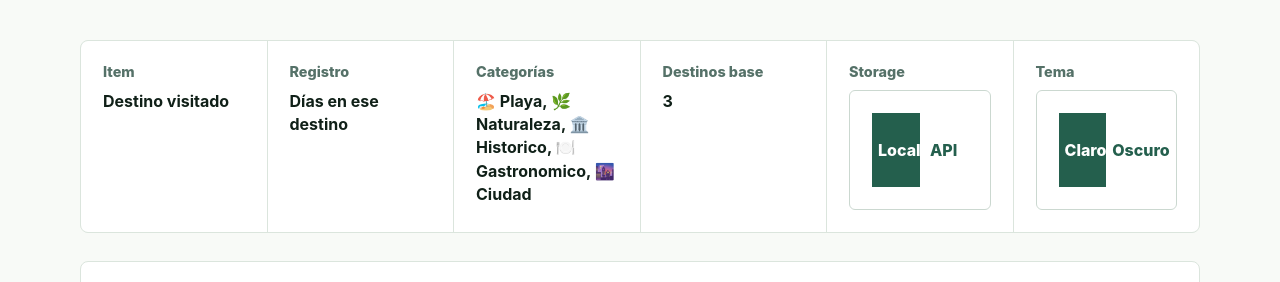
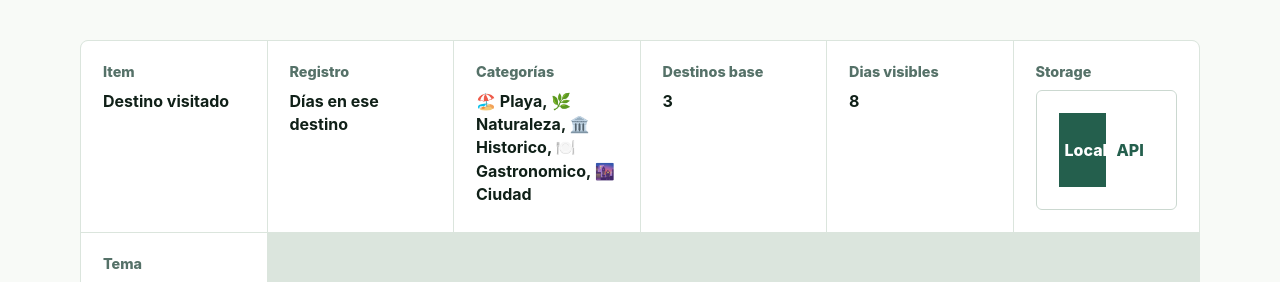
Before and after one commit to Alejand5672/Proyecto2_web, a React (Vite) app in the folder frontend/: page / in a window 1280 px wide. Shown: the part 320-602 px from the top of the page. Built offline with nearby package versions, Linux system fonts and the light colour scheme; no server answers.

Commit message:
agregando hook de dominio de resumen de viajes

```diff
--- a/frontend/src/App.jsx
+++ b/frontend/src/App.jsx
@@ -1,7 +1,6 @@
 import {
   useCallback,
   useEffect,
-  useMemo,
   useReducer,
   useRef,
   useState,
@@ -13,6 +12,7 @@ import { useStorage } from './context/storageContext'
 import { useTheme } from './context/themeContext'
 import { useAtajoTeclado } from './hooks/useAtajoTeclado'
 import { useFetch } from './hooks/useFetch'
+import { useResumenViajes } from './hooks/useResumenViajes'
 import {
   destinosInitialState,
   destinosReducer,
@@ -20,8 +20,6 @@ import {
 import { API_BASE_URL } from './services/destinosApi'
 import { CATEGORIAS, obtenerEtiquetaCategoria } from './utils/categorias'
 import './App.css'
-
-const MS_POR_DIA = 24 * 60 * 60 * 1000
 
 function crearActividadDestino(tipo, destino) {
   return {
@@ -31,10 +29,6 @@ function crearActividadDestino(tipo, destino) {
     destinoNombre: destino.nombre,
     fecha: new Date().toISOString(),
   }
-}
-
-function normalizarTexto(texto) {
-  return texto.toLowerCase().trim()
 }
 
 function App() {
@@ -50,6 +44,13 @@ function App() {
     destinosInitialState,
   )
   const { destinos } = destinosState
+  const {
+    actividadPorDia,
+    destinosFiltrados,
+    destinosPorCategoria,
+    diasPorCategoria,
+    totalDiasFiltrados,
+  } = useResumenViajes(destinosState)
   const [destinoEditando, setDestinoEditando] = useState(null)
   const [cargandoDestinos, setCargandoDestinos] = useState(true)
   const [errorDatos, setErrorDatos] = useState('')
@@ -91,92 +92,6 @@ function App() {
       componenteActivo = false
     }
   }, [obtenerItems])
-
-  const destinosFiltrados = useMemo(() => {
-    const busquedaNormalizada = normalizarTexto(destinosState.busqueda)
-
-    return destinos.filter(
-      (destino) =>
-        (destinosState.filtroCategoria === 'todas' ||
-          destino.categoriaId === destinosState.filtroCategoria) &&
-        (destinosState.filtroEstado === 'todos' ||
-          (destinosState.filtroEstado === 'activos' && destino.activo) ||
-          (destinosState.filtroEstado === 'inactivos' && !destino.activo)) &&
-        destino.nombre.toLowerCase().includes(busquedaNormalizada),
-    )
-  }, [
-    destinos,
-    destinosState.busqueda,
-    destinosState.filtroCategoria,
-    destinosState.filtroEstado,
-  ])
-
-  const destinosFiltradosIds = useMemo(
-    () => new Set(destinosFiltrados.map((destino) => destino.id)),
-    [destinosFiltrados],
-  )
-
-  const actividadPorDia = useMemo(() => {
-    const hoy = new Date()
-    const dias = Array.from({ length: 7 }, (_, index) => {
-      const fecha = new Date(hoy.getTime() - (6 - index) * MS_POR_DIA)
-      const clave = fecha.toISOString().slice(0, 10)
-
-      return {
-        clave,
-        dia: fecha.toLocaleDateString('es-MX', {
-          day: '2-digit',
-          month: 'short',
-        }),
-        actividad: 0,
-      }
-    })
-
-    const diasPorClave = new Map(dias.map((dia) => [dia.clave, dia]))
-
-    destinosState.actividad.forEach((registro) => {
-      if (!destinosFiltradosIds.has(registro.destinoId)) {
-        return
-      }
-
-      const dia = diasPorClave.get(registro.fecha.slice(0, 10))
-
-      if (dia) {
-        dia.actividad += 1
-      }
-    })
-
-    return dias
-  }, [destinosFiltradosIds, destinosState.actividad])
-
-  const destinosPorCategoria = useMemo(
-    () =>
-      CATEGORIAS.map((categoria) => ({
-        categoriaId: categoria.id,
-        categoria: categoria.nombre,
-        color: categoria.color,
-        total: destinosFiltrados.filter(
-          (destino) => destino.categoriaId === categoria.id,
-        ).length,
-      })).filter((categoria) => categoria.total > 0),
-    [destinosFiltrados],
-  )
-
-  const diasPorCategoria = useMemo(
-    () =>
-      CATEGORIAS.map((categoria) => ({
-        categoriaId: categoria.id,
-        categoria: categoria.nombre,
-        color: categoria.color,
-        dias: destinosFiltrados
-          .filter((destino) => destino.categoriaId === categoria.id)
-          .reduce(
-            (total, destino) => total + destino.atributos.diasEnDestino,
-            0,
-          ),
-      })).filter((categoria) => categoria.dias > 0),
-    [destinosFiltrados],
-  )
 
   const cambiarFiltros = useCallback((evento) => {
     const { name, value } = evento.target
@@ -359,6 +274,10 @@ function App() {
           <strong>{cargandoDestinos ? 'Cargando...' : destinos.length}</strong>
         </div>
         <div>
+          <span>Dias visibles</span>
+          <strong>{cargandoDestinos ? 'Cargando...' : totalDiasFiltrados}</strong>
+        </div>
+        <div>
           <span>Storage</span>
           <div className="mode-switch" aria-label="Cambiar modo de almacenamiento">
             <button
--- /dev/null
+++ b/frontend/src/hooks/useResumenViajes.js
@@ -0,0 +1,126 @@
+import { useMemo } from 'react'
+import { CATEGORIAS } from '../utils/categorias'
+
+const MS_POR_DIA = 24 * 60 * 60 * 1000
+
+function normalizarTexto(texto) {
+  return texto.toLowerCase().trim()
+}
+
+function crearDiasActividad() {
+  const hoy = new Date()
+
+  return Array.from({ length: 7 }, (_, index) => {
+    const fecha = new Date(hoy.getTime() - (6 - index) * MS_POR_DIA)
+    const clave = fecha.toISOString().slice(0, 10)
+
+    return {
+      clave,
+      dia: fecha.toLocaleDateString('es-MX', {
+        day: '2-digit',
+        month: 'short',
+      }),
+      actividad: 0,
+    }
+  })
+}
+
+/**
+ * Calcula el resumen de viajes, filtros aplicados y datos para graficas.
+ *
+ * @param {{ destinos: Array, actividad: Array, busqueda: string, filtroCategoria: string, filtroEstado: string }} destinosState Estado actual del reducer de destinos.
+ * @returns {{ destinosFiltrados: Array, actividadPorDia: Array, destinosPorCategoria: Array, diasPorCategoria: Array, totalDiasFiltrados: number }} Datos derivados del log de viajes.
+ */
+export function useResumenViajes(destinosState) {
+  const {
+    actividad,
+    busqueda,
+    destinos,
+    filtroCategoria,
+    filtroEstado,
+  } = destinosState
+
+  const destinosFiltrados = useMemo(() => {
+    const busquedaNormalizada = normalizarTexto(busqueda)
+
+    return destinos.filter(
+      (destino) =>
+        (filtroCategoria === 'todas' ||
+          destino.categoriaId === filtroCategoria) &&
+        (filtroEstado === 'todos' ||
+          (filtroEstado === 'activos' && destino.activo) ||
+          (filtroEstado === 'inactivos' && !destino.activo)) &&
+        destino.nombre.toLowerCase().includes(busquedaNormalizada),
+    )
+  }, [busqueda, destinos, filtroCategoria, filtroEstado])
+
+  const destinosFiltradosIds = useMemo(
+    () => new Set(destinosFiltrados.map((destino) => destino.id)),
+    [destinosFiltrados],
+  )
+
+  const actividadPorDia = useMemo(() => {
+    const dias = crearDiasActividad()
+    const diasPorClave = new Map(dias.map((dia) => [dia.clave, dia]))
+
+    actividad.forEach((registro) => {
+      if (!destinosFiltradosIds.has(registro.destinoId)) {
+        return
+      }
+
+      const dia = diasPorClave.get(registro.fecha.slice(0, 10))
+
+      if (dia) {
+        dia.actividad += 1
+      }
+    })
+
+    return dias
+  }, [actividad, destinosFiltradosIds])
+
+  const destinosPorCategoria = useMemo(
+    () =>
+      CATEGORIAS.map((categoria) => ({
+        categoriaId: categoria.id,
+        categoria: categoria.nombre,
+        color: categoria.color,
+        total: destinosFiltrados.filter(
+          (destino) => destino.categoriaId === categoria.id,
+        ).length,
+      })).filter((categoria) => categoria.total > 0),
+    [destinosFiltrados],
+  )
+
+  const diasPorCategoria = useMemo(
+    () =>
+      CATEGORIAS.map((categoria) => ({
+        categoriaId: categoria.id,
+        categoria: categoria.nombre,
+        color: categoria.color,
+        dias: destinosFiltrados
+          .filter((destino) => destino.categoriaId === categoria.id)
+          .reduce(
+            (total, destino) => total + destino.atributos.diasEnDestino,
+            0,
+          ),
+      })).filter((categoria) => categoria.dias > 0),
+    [destinosFiltrados],
+  )
+
+  const totalDiasFiltrados = useMemo(
+    () =>
+      destinosFiltrados.reduce(
+        (total, destino) => total + destino.atributos.diasEnDestino,
+        0,
+      ),
+    [destinosFiltrados],
+  )
+
+  return {
+    actividadPorDia,
+    destinosFiltrados,
+    destinosPorCategoria,
+    diasPorCategoria,
+    totalDiasFiltrados,
+  }
+}
```
